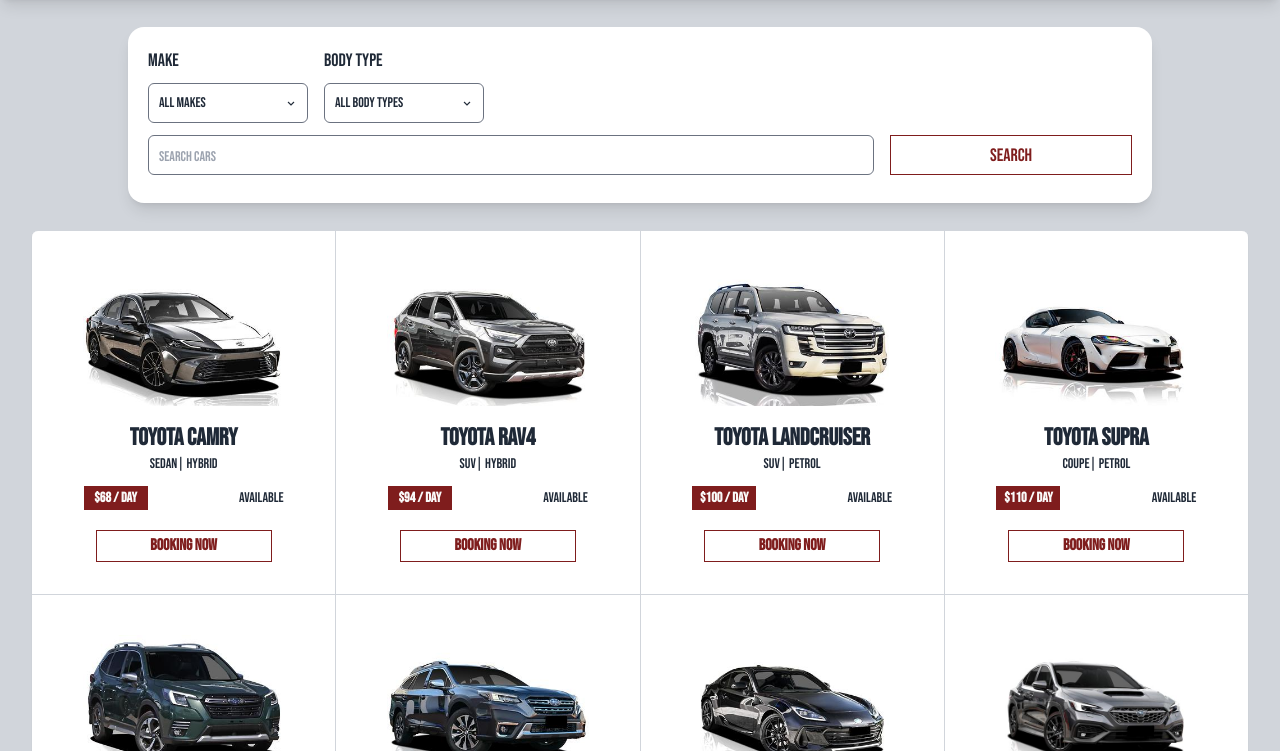
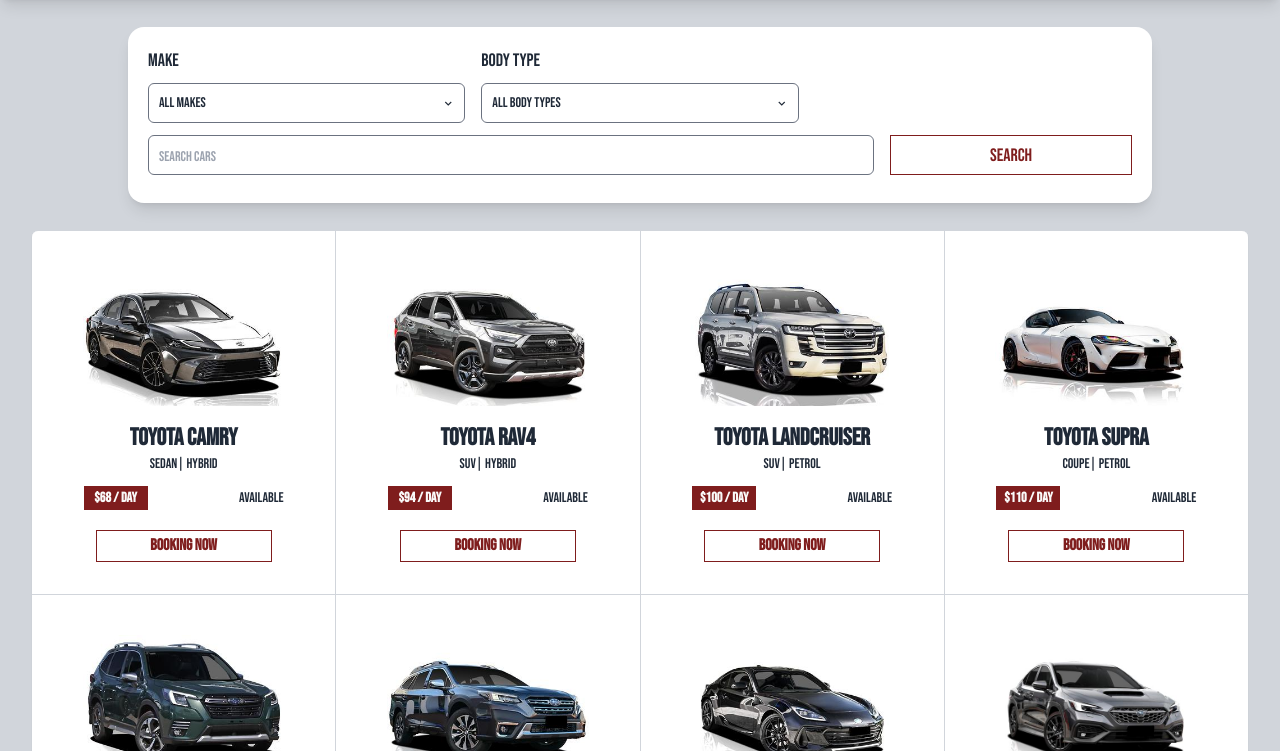
Before and after one commit to ZiqiaoLin/car-rental-vite, a website built with Vite: page index.html in a window 1280 px wide. Shown: the part 49-800 px from the top of the page. Built offline with nearby package versions, Linux system fonts and the light colour scheme; some packages are replaced by stand-ins of ours; no server answers; the database is empty; files whose address does not match are found by name.

Commit message:
change filter to grid

```diff
--- a/index.html
+++ b/index.html
@@ -20,11 +20,11 @@
   </nav>
   <main class="flex-1 w-full">
     <div class="w-4/5 mx-auto bg-white rounded-2xl px-5 py-5 mt-7 text-sm shadow-lg">
-      <div class="flex justify-start gap-4">
+      <div class="grid grid-cols-3 gap-4">
         <div class="flex flex-col relative">
           <span class="text-lg mb-2">Make</span>
           <button
-            class="make flex items-center justify-between w-40 h-10 px-2.5 border border-gray-500 rounded-md cursor-pointer hover:border-2 hover:border-red-900">
+            class="make flex items-center justify-between h-10 px-2.5 border border-gray-500 rounded-md cursor-pointer hover:border-2 hover:border-red-900">
             <span>All makes</span>
             <span
               class="makeSpan font-[icomoon] transform transition-transform duration-200 pt-0.5 text-xs">&#xe906;</span>
@@ -46,7 +46,7 @@
         <div class="flex flex-col relative">
           <span class="text-lg mb-2">Body Type</span>
           <button
-            class="bodyType flex items-center justify-between w-40 h-10 px-2.5 border border-gray-500 rounded-md cursor-pointer hover:border-2 hover:border-red-900">
+            class="bodyType flex items-center justify-between h-10 px-2.5 border border-gray-500 rounded-md cursor-pointer hover:border-2 hover:border-red-900">
             <span>All body types</span>
             <span
               class="bodyTypeSpan font-[icomoon] transform transition-transform duration-200 pt-0.5 text-xs">&#xe906;</span>
```
